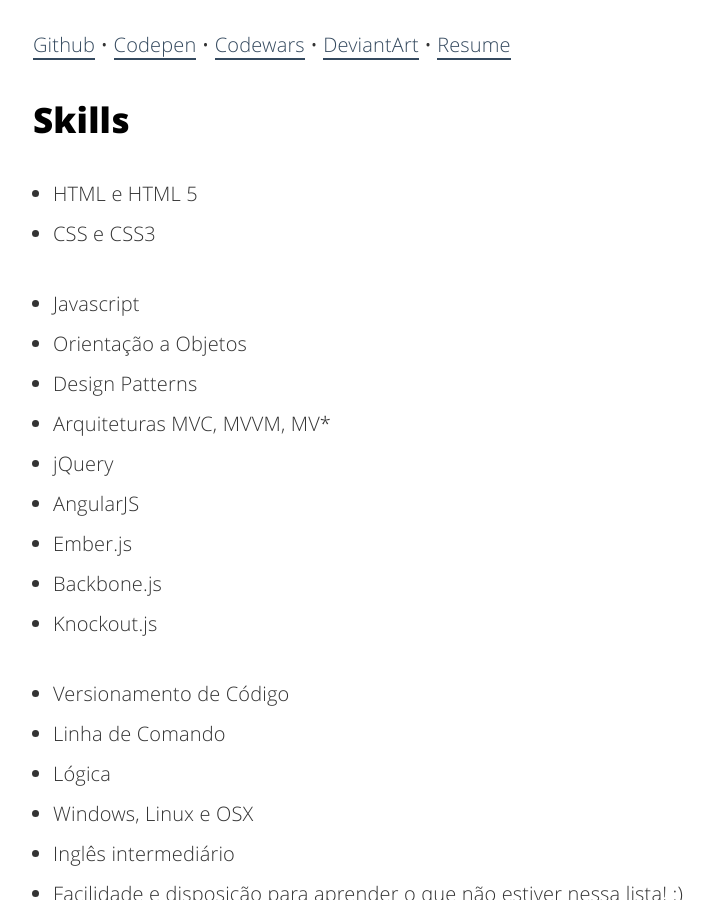
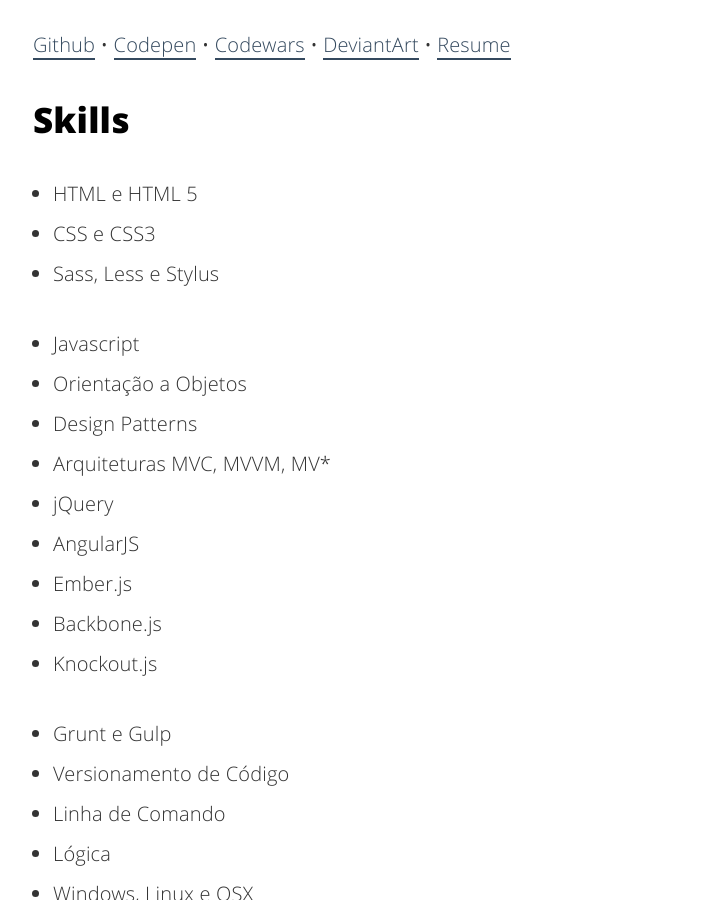
Before and after one commit to cauequeiroz/cauequeiroz.github.io, a Jekyll site: the page built from about.html, in a window 1280 px wide and 900 px high, scrolled down 1864 px. Shown: the whole window, without its empty margins (227-941 px from the left). Built offline with Jekyll 4.4.1, drawn with Linux system fonts in a browser that asks for light colours.

Commit message:
Update About

```diff
--- a/about.html
+++ b/about.html
@@ -22,6 +22,7 @@
 <ul class="skill-list">
 	<li>HTML e HTML 5</li>
     <li>CSS e CSS3</li>
+    <li>Sass, Less e Stylus</li>
 </ul>
 <ul class="skill-list">
 	<li>Javascript</li>
@@ -35,6 +36,7 @@
     <li>Knockout.js</li>
 </ul>
 <ul class="skill-list">
+    <li>Grunt e Gulp</li>
     <li>Versionamento de Código</li>
     <li>Linha de Comando</li>
     <li>Lógica</li>
```
